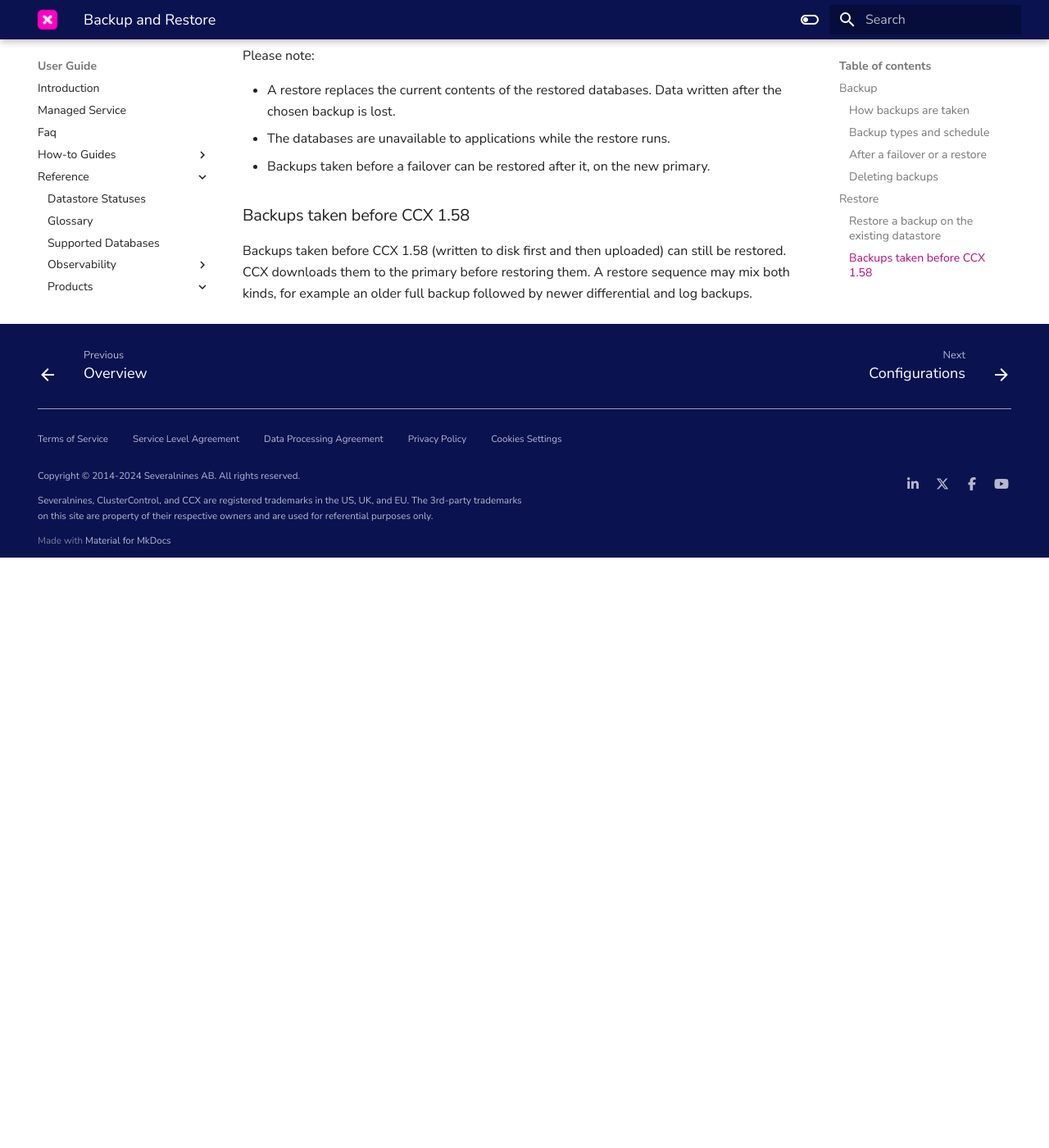
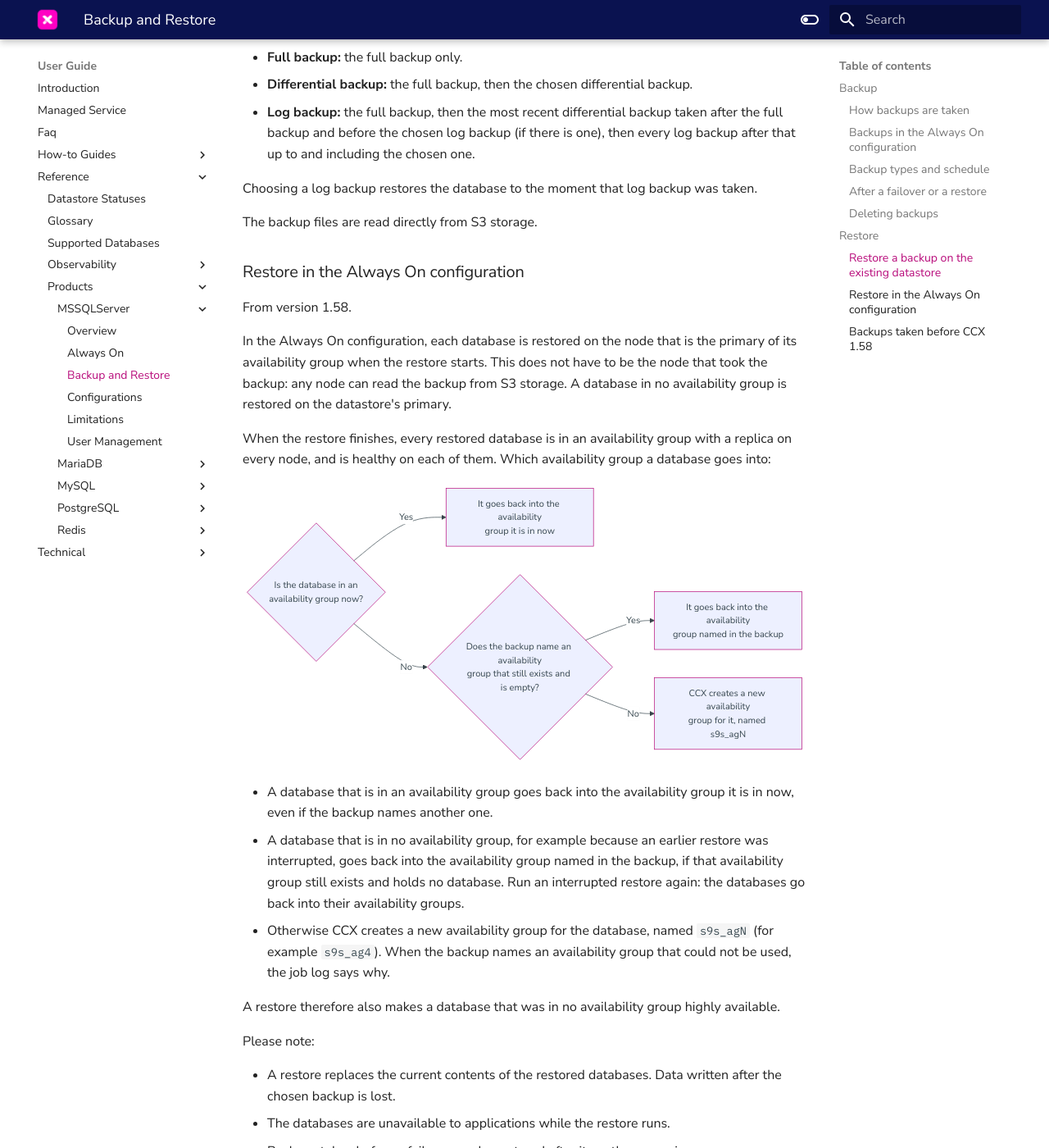
Before and after one commit to severalnines/ccx-docs, an MkDocs documentation site: the page built from docs/user/Reference/Products/MSSQLServer/backup-restore.md, in a window 1280 px wide and 1400 px high, scrolled down 2762 px. Shown: the whole window at 82% size. Built offline with MkDocs 1.6.1 and Material for MkDocs 9.7.7, drawn with Linux system fonts in a browser that asks for light colours; comment, search, counter and statistics services are not loaded; before the commit the page ends 3442 px from its top, so only the background shows below that; some of the changed text lies outside the part shown.

Commit message:
MSSQL pages: describe Always On availability groups, backup and restore across them
A new Always On page explains what CCX manages (ccxdb in s9s_ag1) and what
the user manages (their own databases and availability groups, created in
SQL Server), how to create an availability group CCX can look after, the
edition differences, and what add node, remove node, promote and automatic
repair do with every availability group. The backup and restore page says
where each database is backed up and restored, and which availability group
a restored database goes into. The limitations page warns that Always On
cannot be converted to standalone and that a database outside any
availability group is not replicated.

Mermaid is enabled for Docusaurus (@docusaurus/theme-mermaid) and MkDocs
Material (superfences custom fence) for the diagrams.

Co-Authored-By: Claude Opus 5.5 <noreply@anthropic.com>
Claude-Session: https://claude.ai/code/session_011khNu5haTYxvRw8kfW5VCy
(cherry picked from commit ce3c5696c0395feb336de02b03bc08fdfdd43be1)

````diff
--- a/docs/user/Reference/Products/MSSQLServer/backup-restore.md
+++ b/docs/user/Reference/Products/MSSQLServer/backup-restore.md
@@ -12,6 +12,18 @@ Backups use SQL Server's `BACKUP ... TO URL`, which writes the backup straight t
 - Every backup is compressed, encrypted (AES-256) and checksummed by SQL Server.
 - Each database is written to its own object, so a backup of a datastore with several databases contains one file per database.
 - In the Always On configuration, backups are taken on the primary. After a failover, backups continue on the new primary.
+
+### Backups in the Always On configuration
+
+From version 1.58.
+
+A backup covers every database of the datastore, wherever its availability group has its primary:
+
+- A database in an availability group is backed up on the primary of that availability group.
+- A database in no availability group is backed up on the datastore's primary.
+- The backup records which availability group each database was in.
+
+See [Always On](./always-on.md) for databases and availability groups.
 
 ### Backup types and schedule
 
@@ -59,7 +71,29 @@ CCX builds the sequence SQL Server needs to reach the chosen point and restores
 
 Choosing a log backup restores the database to the moment that log backup was taken.
 
-The backup files are read directly from S3 storage. In the Always On configuration, `ccxdb` is also restored on the replica and rejoined to the availability group, so it is highly available again when the restore finishes. Other user-created databases are not replicated; see [Limitations](./limitations.md).
+The backup files are read directly from S3 storage.
+
+### Restore in the Always On configuration
+
+From version 1.58.
+
+In the Always On configuration, each database is restored on the node that is the primary of its availability group when the restore starts. This does not have to be the node that took the backup: any node can read the backup from S3 storage. A database in no availability group is restored on the datastore's primary.
+
+When the restore finishes, every restored database is in an availability group with a replica on every node, and is healthy on each of them. Which availability group a database goes into:
+
+```mermaid
+flowchart LR
+    a{Is the database in an<br/>availability group now?} -->|Yes| b[It goes back into the availability<br/>group it is in now]
+    a -->|No| c{Does the backup name an availability<br/>group that still exists and is empty?}
+    c -->|Yes| d[It goes back into the availability<br/>group named in the backup]
+    c -->|No| e[CCX creates a new availability<br/>group for it, named s9s_agN]
+```
+
+- A database that is in an availability group goes back into the availability group it is in now, even if the backup names another one.
+- A database that is in no availability group, for example because an earlier restore was interrupted, goes back into the availability group named in the backup, if that availability group still exists and holds no database. Run an interrupted restore again: the databases go back into their availability groups.
+- Otherwise CCX creates a new availability group for the database, named `s9s_agN` (for example `s9s_ag4`). When the backup names an availability group that could not be used, the job log says why.
+
+A restore therefore also makes a database that was in no availability group highly available.
 
 Please note:
 
--- a/docusaurus.config.ts
+++ b/docusaurus.config.ts
@@ -14,6 +14,11 @@ const config: Config = {
   baseUrl: '/ccx-docs',
 
   plugins: [require.resolve("@cmfcmf/docusaurus-search-local")],
+
+  markdown: {
+    mermaid: true,
+  },
+  themes: ['@docusaurus/theme-mermaid'],
   // GitHub pages deployment config.
   // If you aren't using GitHub pages, you don't need these.
   organizationName: 'severalnines', // Usually your GitHub org/user name.
--- a/mkdocs.yml
+++ b/mkdocs.yml
@@ -45,7 +45,11 @@ markdown_extensions:
       use_pygments: true
   - pymdownx.inlinehilite
   - pymdownx.snippets
-  - pymdownx.superfences
+  - pymdownx.superfences:
+      custom_fences:
+        - name: mermaid
+          class: mermaid
+          format: !!python/name:pymdownx.superfences.fence_code_format
 nav:
   - Home: /
   - Admin Guide:
@@ -115,6 +119,7 @@ nav:
           - Products:
               - MSSQLServer:
                   - Overview: user/Reference/Products/MSSQLServer/overview.md
+                  - Always On: user/Reference/Products/MSSQLServer/always-on.md
                   - Backup and Restore: user/Reference/Products/MSSQLServer/backup-restore.md
                   - Configurations: user/Reference/Products/MSSQLServer/configurations.md
                   - Limitations: user/Reference/Products/MSSQLServer/limitations.md
--- a/package.json
+++ b/package.json
@@ -18,6 +18,7 @@
     "@cmfcmf/docusaurus-search-local": "^1.2.0",
     "@docusaurus/core": "^3.8.1",
     "@docusaurus/preset-classic": "^3.8.1",
+    "@docusaurus/theme-mermaid": "3.8.1",
     "@mdx-js/react": "^3.0.0",
     "@types/node": "^22.6.1",
     "clsx": "^2.0.0",
--- a/sidebars.ts
+++ b/sidebars.ts
@@ -289,6 +289,7 @@ const sidebars: SidebarsConfig = {
                   label: 'MSSQLServer',
                   items: [
                     'user/Reference/Products/MSSQLServer/overview',
+                    'user/Reference/Products/MSSQLServer/always-on',
                     'user/Reference/Products/MSSQLServer/backup-restore',
                     'user/Reference/Products/MSSQLServer/configurations',
                     'user/Reference/Products/MSSQLServer/limitations',
````
Also changed, not shown: docs/user/Reference/Products/MSSQLServer/always-on.md (added, +170 -0 lines), docs/user/Reference/Products/MSSQLServer/limitations.md (+25 -5 lines), docs/user/Reference/Products/MSSQLServer/overview.md (+3 -0 lines), 1 other file.
